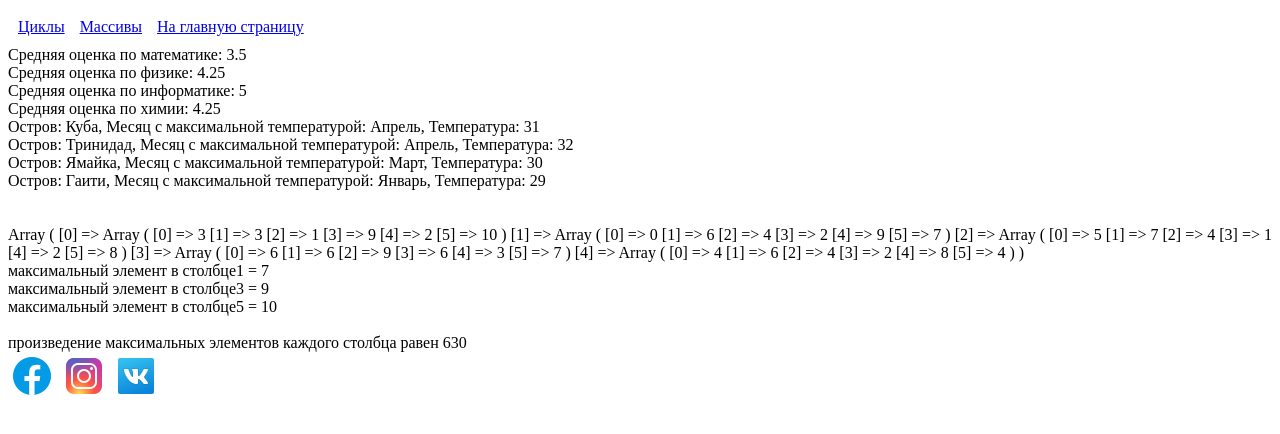
After one commit to IrinaZorina/fact19, a PHP site: page /pages/massiv.php in a window 1280 px wide. The commit adds this page. Shown: the top 434 px of the page. Run offline with PHP 8.4, Linux system fonts and the light colour scheme.

Commit message:
add massiv pages

```diff
--- a/MySite/pages/header.php
+++ b/MySite/pages/header.php
@@ -3,7 +3,7 @@
 
 <header class="containerHead">
     <a href="../pages/secondpage.php">Циклы</a>
-    <div>Тема 2</div>
+    <a href = "../pages/massiv.php">Массивы</a>
     <a href="../index.php">На главную страницу</a>
 </div>
     </header>
--- /dev/null
+++ b/MySite/pages/massiv.php
@@ -0,0 +1,164 @@
+<?php
+date_default_timezone_set('Asia/Yekaterinburg');
+$hour = date('H');
+
+if ($hour >= 8 && $hour < 20) {
+    $theme = 'light-theme';
+} else {
+    $theme = 'dark-theme';
+}
+
+?>
+<!DOCTYPE html>
+<html lang="en">
+<head>
+    <meta charset="UTF-8">
+    <meta name="viewport" content="width=device-width, initial-scale=1.0">
+    <title>Document</title>
+    <link rel="stylesheet" href="style/style.css">
+</head>
+<body class="<?php echo $theme; ?>">
+
+<?php
+require('header.php');
+$ucheba = [
+    ["predmet" => "математика", "student" => "Петр", "rating" => 5],
+    ["predmet" => "математика", "student" => "Иван", "rating" => 4],
+    ["predmet" => "математика", "student" => "Вася", "rating" => 3],
+    ["predmet" => "математика", "student" => "Дмитрий", "rating" => 2],
+    ["predmet" => "физика", "student" => "Дмитрий", "rating" => 4],
+    ["predmet" => "физика", "student" => "Вася", "rating" => 5],
+    ["predmet" => "физика", "student" => "Максим", "rating" => 3],
+    ["predmet" => "физика", "student" => "Анна", "rating" => 5],
+    ["predmet" => "химия", "student" => "Дмитрий", "rating" => 4],
+    ["predmet" => "химия", "student" => "Вася", "rating" => 4],
+    ["predmet" => "химия", "student" => "Иван", "rating" => 4],
+    ["predmet" => "химия", "student" => "Анастасия", "rating" => 5],
+    ["predmet" => "информатика", "student" => "Дмитрий", "rating" => 5],
+    ["predmet" => "информатика", "student" => "Вася", "rating" => 5],
+    ["predmet" => "информатика", "student" => "Иван", "rating" => 5],
+];
+$sumM = 0;
+$sumF = 0;
+$sumI = 0;
+$sumH = 0;
+$countM = 0;
+$countF = 0;
+$countI = 0;
+$countH = 0;
+
+foreach( $ucheba as $key) {
+    switch( $key['predmet'] ) {
+        case 'математика':
+            $sumM += $key['rating'];
+            $countM++;
+            break;
+        case 'физика':
+            $sumF += $key['rating'];
+            $countF++;
+            break;
+        case 'информатика':
+            $sumI += $key['rating'];
+            $countI++;
+            break;
+        case 'химия':
+            $sumH += $key['rating'];
+            $countH++;
+            break;
+}
+}
+$SredM = $sumM/$countM;
+$SredF = $sumF/$countF;
+$SredI = $sumI/$countI;
+$SredH = $sumH/$countH;
+
+echo "Средняя оценка по математике: " . $SredM . "<br>";
+echo "Средняя оценка по физике: " . $SredF . "<br>";
+echo "Средняя оценка по информатике: " . $SredI . "<br>";
+echo "Средняя оценка по химии: " . $SredH . "<br>";
+
+
+$temp = [
+    "Куба" => [
+        "Январь" => 28,
+        "Февраль" => 29,
+        "Март" => 30,
+        "Апрель" => 31,
+    ],
+    "Тринидад" => [
+        "Январь" => 29,
+        "Февраль" => 30,
+        "Март" => 31,
+        "Апрель" => 32,
+    ],
+    "Ямайка" => [
+        "Январь" => 27,
+        "Февраль" => 28,
+        "Март" => 30,
+        "Апрель" => 28,
+    ],
+    "Гаити" => [
+        "Январь" => 29,
+        "Февраль" => 27,
+        "Март" => 28,
+        "Апрель" => 25,
+    ],
+];
+
+$temp2 = [];
+foreach ($temp as $island => $months) {
+    $maxTemp = null;
+    $maxMonth = null;
+    foreach ($months as $month => $t) {
+        if ($maxTemp == null || $t > $maxTemp ){
+            $maxTemp = $t;
+            $maxMonth = $month;
+        }
+    }
+    $temp2[$island] =[
+        "месяц"=> $maxMonth,
+        "температура"=> $maxTemp,
+    ];
+}
+
+foreach ($temp2 as $island => $data) {
+    echo "Остров: " . $island .
+    ", Месяц с максимальной температурой: "
+    . $data["месяц"] . ", Температура: "
+    . $data["температура"] . "<br>";
+}
+
+echo "<br>";
+echo "<br>";
+
+$arr12;
+
+for ($i = 0; $i < 5; $i++) {
+    for ($j = 0; $j < 6; $j++) {
+$arr12[$i][$j] = rand(0,10);
+    }
+}
+print_r($arr12);
+
+echo "<br>";
+
+
+$proiz = 1;
+for ($i = 0; $i < 6; $i++) {
+    $maxst = $arr12[0][$i];
+    for ($j = 0; $j < 5; $j++) {
+        if($maxst <= $arr12[$j][$i] && $i%2==1) {
+            $maxst = $arr12[$j][$i];
+        }
+    }
+    if($i%2==1){
+        echo" максимальный элемент в столбце". $i . " = ". $maxst . "<br>";;
+        $proiz*=$maxst;
+    }
+
+}
+echo " <br> произведение максимальных элементов каждого столбца равен " . $proiz;
+require('footer.php');
+?>
+</body>
+</html>
```
